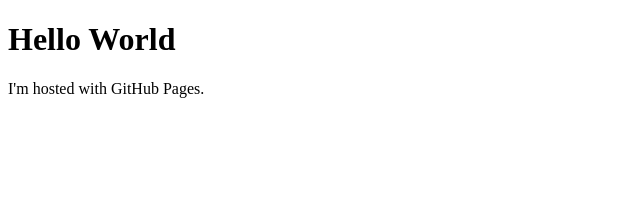
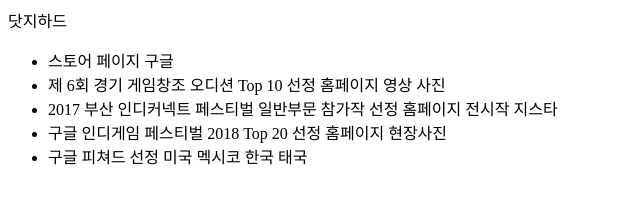
Before and after one commit to nemonuri/nemonuri.github.io, a plain HTML site: page index.html in a window 1280 px wide. Shown: the whole page, without its empty margins (0-640 px from the left). Drawn offline with Linux system fonts and the light colour scheme.

Commit message:
Update index.html

```diff
--- a/index.html
+++ b/index.html
@@ -1,7 +1,14 @@
 <!DOCTYPE html>
 <html>
 <body>
-<h1>Hello World</h1>
-<p>I'm hosted with GitHub Pages.</p>
+<h7>닷지하드</h7>
+  <ul>
+    <li>스토어 페이지 구글</li>
+    <li>제 6회 경기 게임창조 오디션 Top 10 선정 홈페이지 영상 사진</li>
+    <li>2017 부산 인디커넥트 페스티벌 일반부문 참가작 선정 홈페이지 전시작 지스타</li>
+    <li>구글 인디게임 페스티벌 2018 Top 20 선정 홈페이지 현장사진</li>
+    <li>구글 피쳐드 선정 미국 멕시코 한국 태국</li>
+  </ul>
+<!-- <p>I'm hosted with GitHub Pages.</p> -->
 </body>
 </html>
```
